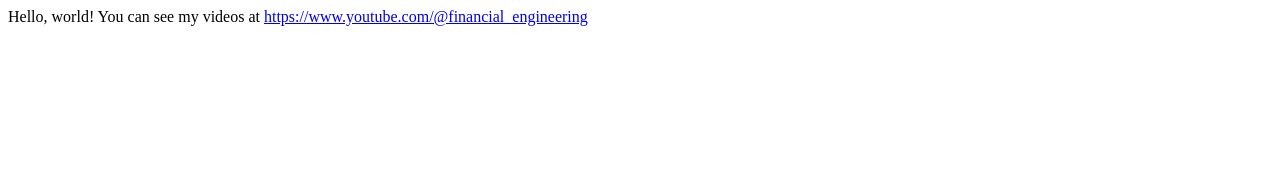
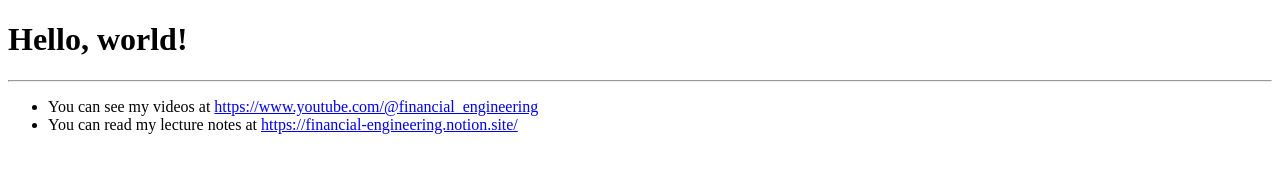
Before and after one commit to financial-engineering-at-Yonsei/financial-engineering-at-yonsei.github.io, a plain HTML site: page index.html in a window 1280 px wide. Drawn offline with Linux system fonts and the light colour scheme.

Commit message:
Update index.html

```diff
--- a/index.html
+++ b/index.html
@@ -2,10 +2,16 @@
 <html>
     <head>
         <meta charset="utf-8">
+        <title>Financial Engineering at Yonsei University</title>
         <script async src="https://pagead2.googlesyndication.com/pagead/js/adsbygoogle.js?client=ca-pub-6065277139468974" crossorigin="anonymous"></script>
     </head>
     <body>
-        Hello, world!
-        You can see my videos at <a href="https://www.youtube.com/@financial_engineering">https://www.youtube.com/@financial_engineering</a>
+        <H1>Hello, world!</H1>
+        <hr>
+        <ul>
+            <li>You can see my videos at <a href="https://www.youtube.com/@financial_engineering">https://www.youtube.com/@financial_engineering</a></li>
+            <li>You can read my lecture notes at <a href="https://financial-engineering.notion.site/">https://financial-engineering.notion.site/</a></li>
+        </ul>
+
     </body>
 </html>
```
